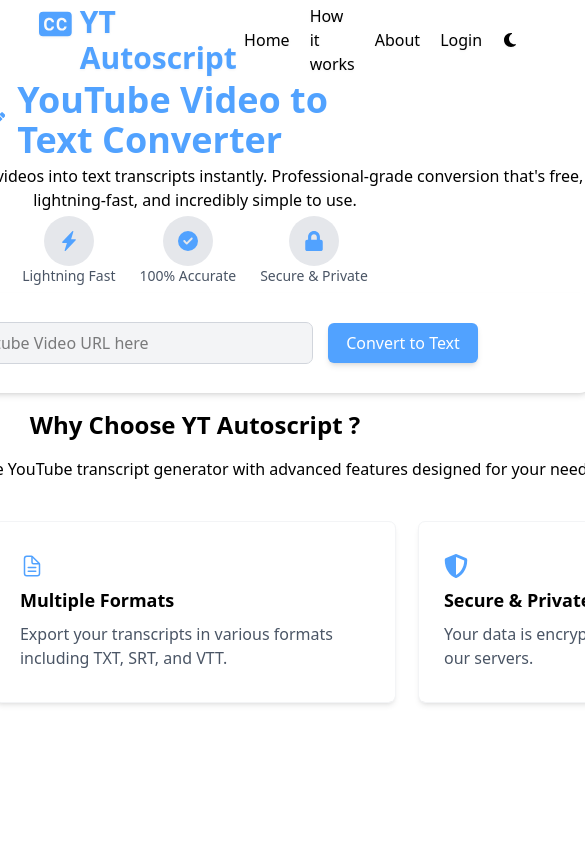
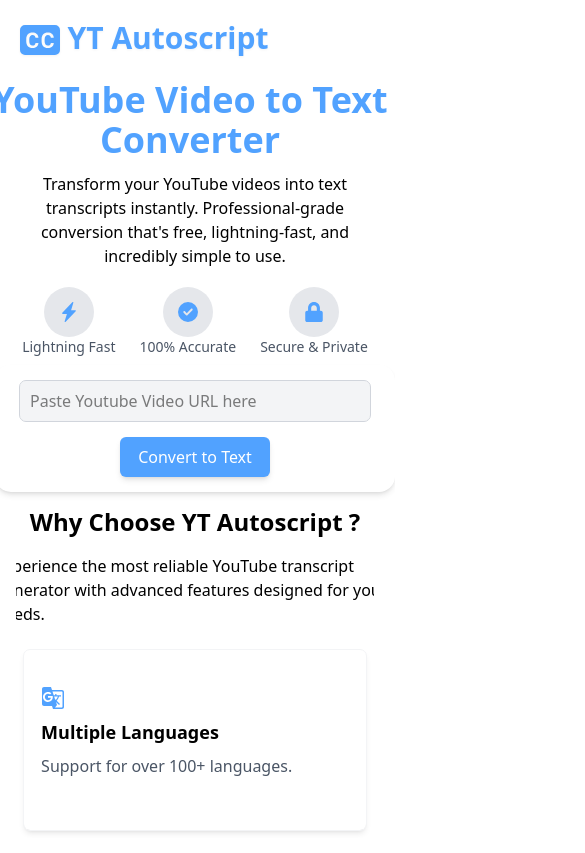
Before and after one commit to Crovierra/yt_autoscript, a React (Vite) app in the folder frontend/: page / in a window 390 px wide. Shown: the top 853 px of the page, 585 px wide, since content can reach past the window. Built offline with nearby package versions, Linux system fonts and the light colour scheme.

Commit message:
Fixing Layout Responsiveness

```diff
--- a/frontend/package.json
+++ b/frontend/package.json
@@ -14,6 +14,7 @@
     "cors": "^2.8.5",
     "express": "^5.1.0",
     "jsonwebtoken": "^9.0.2",
+    "keen-slider": "^6.8.6",
     "mongoose": "^8.15.1",
     "react": "^19.1.0",
     "react-dom": "^19.1.0",
--- a/frontend/src/components/Card.jsx
+++ b/frontend/src/components/Card.jsx
@@ -1,12 +1,14 @@
 import React from 'react'
+import 'keen-slider/keen-slider.min.css'
+import KeenSlider from 'keen-slider'
 
 const Card = ({icon, feature, description, className}) => {
-    const cardDefault = "flex flex-col outline-1 gap-2 outline-gray-100 rounded-md bg-white justify-center p-[2%] shadow-md"
+    const cardDefault = "flex flex-col outline-1 gap-2 outline-gray-100 rounded-md bg-white justify-center p-[2%] max-lg:px-[5%] shadow-md"
   return (
     <div className={className ? `${cardDefault} + ${className}` : `${cardDefault}`}>
         <div className="text-2xl text-blue-400">{icon}</div>
         <p className="font-semibold text-lg">{feature}</p>
-        <p className="text-gray-600">{description}</p>
+        <p className="text-gray-600 w-auto h-[40px]">{description}</p>
     </div>
   )
 }
--- a/frontend/src/components/Features.jsx
+++ b/frontend/src/components/Features.jsx
@@ -3,31 +3,88 @@
 import { MdGTranslate } from "react-icons/md";
 import { IoDocumentTextOutline } from "react-icons/io5";
 import { FaShieldAlt } from "react-icons/fa";
+import 'keen-slider/keen-slider.min.css'
+import KeenSlider from 'keen-slider'
+import { useKeenSlider } from 'keen-slider/react'
+import { useEffect, useState } from "react"
 
 const Features = () => {
+  const [isMobile, setIsMobile] = useState(false)
+  const [sliderRef] = useKeenSlider({
+    loop: false,
+    slides: {
+      perView: 2,
+      spacing: 4,
+    },
+    breakpoints: {
+      '(max-width: 640px)': {
+        slides: { perView: 1, spacing: 0 },
+      },
+      '(min-width: 840px)': {
+        slides: { perView: 3, spacing: 0 },
+      }
+    },
+  })
+
+  useEffect(()=>{
+    const checkScreen = () => {
+      setIsMobile(window.innerWidth < 1024) // Tailwind's lg breakpoint
+    }
+    checkScreen()
+    window.addEventListener('resize', checkScreen)
+    return () => window.removeEventListener('resize', checkScreen)
+  },[])
+
+  const cards = [
+    {
+      icon: <MdGTranslate />,
+      feature: 'Multiple Languages',
+      description: 'Support for over 100+ languages.',
+    },
+    {
+      icon: <IoDocumentTextOutline />,
+      feature: 'Multiple Formats',
+      description: 'Export in TXT, SRT, and VTT.',
+    },
+    {
+      icon: <FaShieldAlt />,
+      feature: 'Secure & Private',
+      description: 'Your data is encrypted and never stored.',
+    },
+  ]
   return (
-    <div className="flex flex-col justify-center items-center my-[4%] gap-4">
+    <div className="w-full overflow-hidden px-4">
+      <div className="flex flex-col justify-center items-center my-[4%] gap-4 keen-slider">
         <h3 className="font-bold text-2xl">Why Choose YT Autoscript ?</h3>
-        <p>Experience the most reliable YouTube transcript generator with advanced features designed for your needs.</p>
-        <div className="flex flex-row gap-6 mt-[2%]">
-        <Card
-        icon={<MdGTranslate/>}
-        feature="Multiple Languages"
-        description="Support for over 100+ languages with accurate translation capabilities."
-        className="w-[400px] h-[180px]"/>
-        <Card
-        icon={<IoDocumentTextOutline/>}
-        feature="Multiple Formats"
-        description="Export your transcripts in various formats including TXT, SRT, and VTT."
-        className="w-[400px] h-[180px]"/>
-        <Card
-        icon={<FaShieldAlt/>}
-        feature="Secure & Private"
-        description="Your data is encrypted and never stored on our servers."
-        className="w-[400px] h-[180px]"/>
+        <p className='max-sm:w-[400px] max-md:w-[600px] h-auto'>Experience the most reliable YouTube transcript generator with advanced features designed for your needs.</p>
+      {isMobile ? (
+        <div ref={sliderRef} className="keen-slider">
+          {cards.map((card, idx) => (
+            <div key={idx} className="keen-slider__slide px-2 flex py-2 justify-center">
+              <Card
+                icon={card.icon}
+                feature={card.feature}
+                description={card.description}
+                className="w-[400px] h-[180px] max-lg:w-[350px]"
+              />
+            </div>
+          ))}
         </div>
+      ) : (
+        <div className="flex flex-row justify-center py-1 gap-6">
+          {cards.map((card, idx) => (
+            <Card
+              key={idx}
+              icon={card.icon}
+              feature={card.feature}
+              description={card.description}
+              className="w-[400px] h-[180px]"
+            />
+          ))}
+        </div>
+      )}
+      </div>
     </div>
   )
 }
-
 export default Features
--- a/frontend/src/components/Navbar.jsx
+++ b/frontend/src/components/Navbar.jsx
@@ -7,12 +7,12 @@
   const {darkTheme, changeTheme, currentUser, logout} = useUser()
 
   return (
-    <div className="flex flex-row justify-between items-center w-screen h-[80px] px-[10%] drop-shadow-xs">
+    <div className="flex flex-row justify-between items-center w-screen h-[80px] px-[10%] drop-shadow-xs max-md:px-[5%]">
     <div className="flex flex-row gap-2">
       <BsFillBadgeCcFill className="text-blue-400 w-[40px] h-[40px]"/>
-      <h1 className="font-bold text-3xl text-blue-400">YT Autoscript</h1>
+      <h1 className="font-bold text-3xl text-blue-400"><a href="/">YT Autoscript</a></h1>
     </div>
-      <ul className="flex flex-row justify-evenly items-center gap-5">
+      <ul className="flex flex-row justify-evenly items-center gap-5 max-sm:hidden max-md:gap-3">
         <li><a href="/">Home</a></li>
         <li><a href="/instruction">How it works</a></li>
         <li><a href="/about_us">About</a></li>
--- a/frontend/src/pages/AboutUs.jsx
+++ b/frontend/src/pages/AboutUs.jsx
@@ -3,10 +3,10 @@
 const AboutUs = () => {
   return (
     <>
-    <div className="flex items-center justify-center mt-[3%] mb-[1%]">
+    <div className="flex items-center justify-center mt-[3%] mb-[1%] max-md:mb-[5%]">
         <p className="font-bold text-blue-400 text-4xl">About Us</p>
     </div>
-    <div className="p-[2%] flex flex-col gap-2 w-[1000px] h-[600px] rounded-xl justify-center m-auto shadow-md outline-gray-200 outline-[1px]">
+    <div className="p-[5%]  flex flex-col gap-2 max-lg:w-[80%] w-[60%] h-auto rounded-xl justify-center m-auto shadow-md outline-gray-200 outline-[1px]">
         <h3 className="font-bold text-blue-400">Welcome to YT Autoscript</h3>
         <p>
             At <span className=" font-bold">YT Autoscript</span>, we are passionate about making YouTube content more accessible and easier to understand.
--- a/frontend/src/pages/Home.jsx
+++ b/frontend/src/pages/Home.jsx
@@ -8,11 +8,11 @@
 const Home = () => {
   return (
     <div className="flex flex-col justify-center items-center">
-      <div className="flex flex-row items-center gap-3 ml-[-10px]">
-      <FaPencilAlt className="text-2xl text-blue-400"/>
+      <div className="flex flex-row items-center gap-3 ml-[-10px] max-sm:text-center">
+      <FaPencilAlt className="text-2xl text-blue-400 max-sm:hidden"/>
       <h2 className="text-4xl text-blue-400 font-bold">YouTube Video to Text Converter</h2>
       </div>
-      <p className="w-[800px] h-[40px] text-center my-[1%]">Transform your YouTube videos into text transcripts instantly. Professional-grade conversion that's free, lightning-fast, and incredibly simple to use.</p>
+      <p className="w-[800px] h-[auto] text-center my-[1%] max-sm:w-[400px] max-md:w-[600px] max-sm:py-[2%] px-[2%]">Transform your YouTube videos into text transcripts instantly. Professional-grade conversion that's free, lightning-fast, and incredibly simple to use.</p>
       <div className="flex flex-row justify-center items-center gap-6 my-[2%] text-gray-600">
         <div className="flex flex-col items-center">
             <div className="flex bg-gray-200 rounded-full w-[50px] h-[50px] justify-center items-center">
@@ -33,8 +33,8 @@
             <p className="text-sm text-gray-600">Secure & Private</p>
         </div>
       </div>
-        <div className="flex flex-row rounded-2xl w-[800px] h-[100px] justify-center items-center shadow-md gap-4">
-            <input placeholder="Paste Youtube Video URL here" className="bg-gray-100 w-[400px] outline px-[10px] h-[40px] rounded-md outline-gray-300 active:outline-blue-400"></input>
+        <div className="flex flex-row max-sm:flex-col rounded-2xl w-[800px] py-[2%] max-sm:py-[4%] h-auto max-md:w-[600px] max-sm:w-[400px] max-lg:w-[700px] justify-center items-center shadow-md gap-4">
+            <input placeholder="Paste Youtube Video URL here" className="bg-gray-100 w-[400px] max-sm:w-[350px] outline px-[10px] h-[40px] rounded-md outline-gray-300 active:outline-blue-400"></input>
             <button className="bg-blue-400 rounded-md w-[150px] h-[40px] text-white shadow-md cursor-pointer hover:scale-105 hover:shadow-lg hover:translate-y-[-2px] transition-all ease-in-out transform duration-300">Convert to Text</button>
         </div>
         <Features />
--- a/frontend/src/pages/Instruction.jsx
+++ b/frontend/src/pages/Instruction.jsx
@@ -2,9 +2,9 @@
 
 const Instruction = () => {
   return (
-    <div className="flex flex-col gap-2 justify-center w-[1000px] h-[700px] outline-[1px] outline-gray-200 m-auto px-[2%] mt-[3%] rounded-lg shadow-md">
+    <div className="flex flex-col gap-2 justify-center w-[1000px] h-auto py-[2%] max-sm:py-[5%] max-lg:w-[80%] outline-[1px] outline-gray-200 m-auto px-[2%] max-md:px-[5%] my-[3%] rounded-lg shadow-md">
         <h3 className="text-lg font-bold">How <span className="text-blue-400 font-bold">YT Autoscript</span> Works</h3>
-        <p className="w-[800px]">
+        <p className="w-[100%]">
             Using our website to get accurate transcriptions of YouTube videos is simple, fast, and user-friendly.
              Below, we'll walk you through the steps on how you can use our platform to generate transcripts from your favorite YouTube videos.
         </p>
--- a/frontend/src/pages/Login.jsx
+++ b/frontend/src/pages/Login.jsx
@@ -5,7 +5,7 @@
   const {passwordRef, emailRef, handleSubmit} = useLogin();
 
   return (
-    <div className="flex flex-col justify-center items-center mt-[10%]">
+    <div className="flex flex-col justify-center items-center mt-[10%] max-md:mt-[20%]">
     <form action="POST" className="flex flex-col gap-2 items-center" onSubmit={handleSubmit}>
       <CustomInput forLabel="email" label="Email" type="email" id="email" placeholder="example@mail.com"  ref={emailRef}/>
       <CustomInput forLabel="password" label="Password" type="password" id="password" placeholder="Enter your password" ref={passwordRef}/>
```
Also changed, not shown: 1 other file (tests, documents, lock files or other folders).
